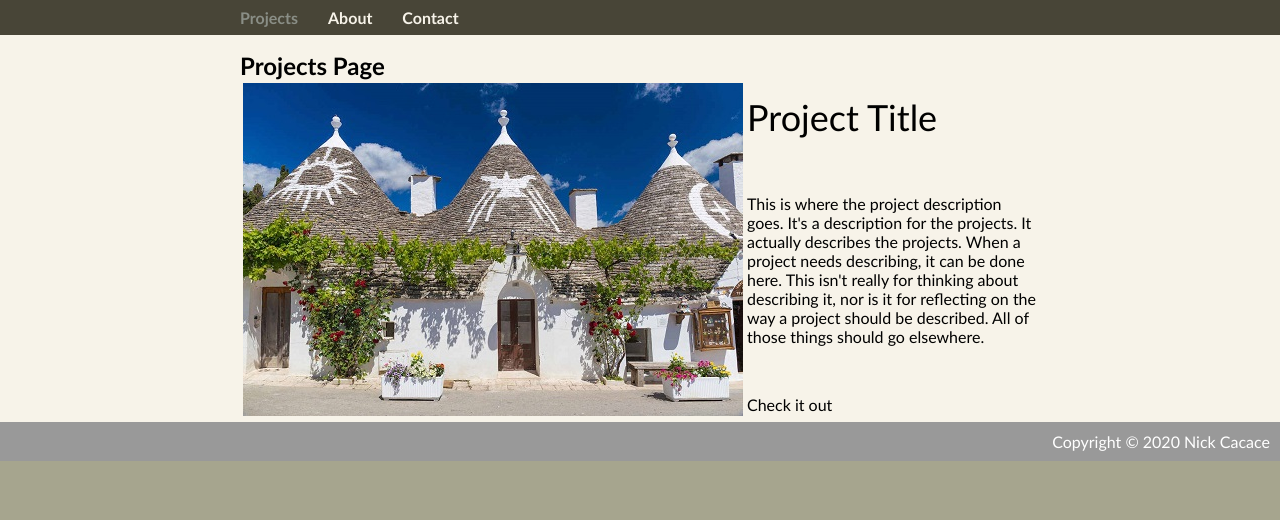
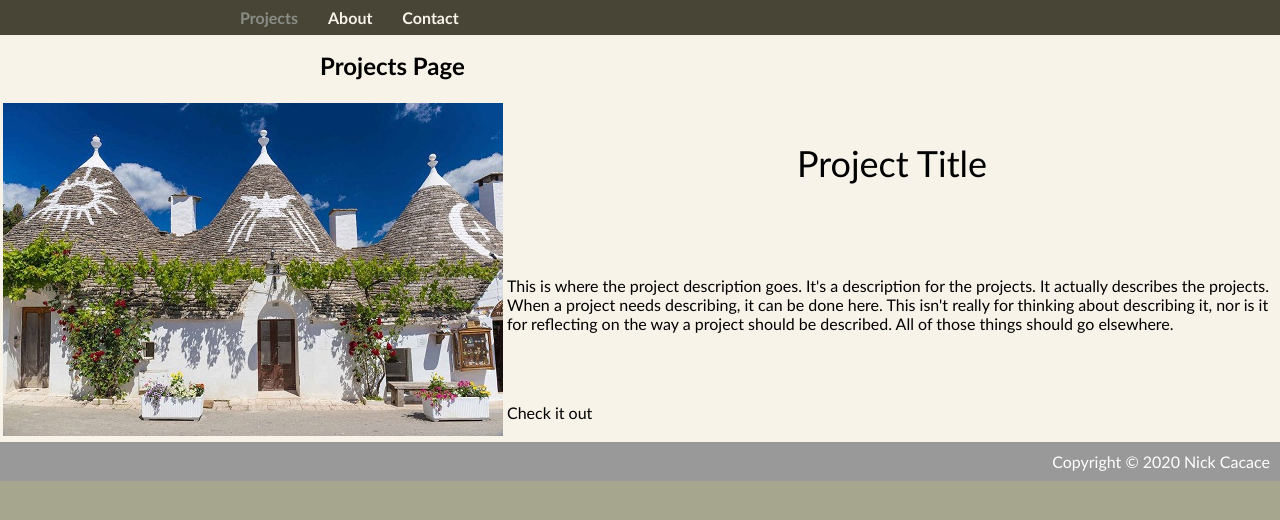
Before and after one commit to nickcacace/nick-cacace.com, a plain HTML site: page index.html in a window 1280 px wide. Drawn offline with Linux system fonts and the light colour scheme.

Commit message:
Minor tweaks

```diff
--- a/index.html
+++ b/index.html
@@ -26,7 +26,7 @@
             <th rowspan="3">
               <img src="test.jpg" alt = "Test" width ="500" height ="333">
             </th>
-            <td style="font-size: 36px"> Project Title </td>
+            <td style="font-size: 36px; text-align: center"> Project Title </td>
           </tr>
           <tr>
             <td height="75%"> This is where the project description goes. It's a description for the projects. It actually describes the projects. When a project needs describing, it can be done here. This isn't really for thinking about describing it, nor is it for reflecting on the way a project should be described. All of those things should go elsewhere. </td>
--- a/style.css
+++ b/style.css
@@ -22,8 +22,13 @@ a{
   color:red;
 }
 
-h1, h2, h3{
+h1, h3{
   margin: 0;
+  clear: both;
+}
+
+h2{
+  margin-left: 25%;
   clear: both;
 }
 
@@ -40,12 +45,16 @@ h1, h2, h3{
   text-align: center;
 }
 #content{
-  width: 800px;
+  width: 100%;
   margin: 0 auto;
 }
 
 table{
   width: 100%;
+}
+
+table tr th{
+  max-height: 200px;
 }
 
 nav {
```
